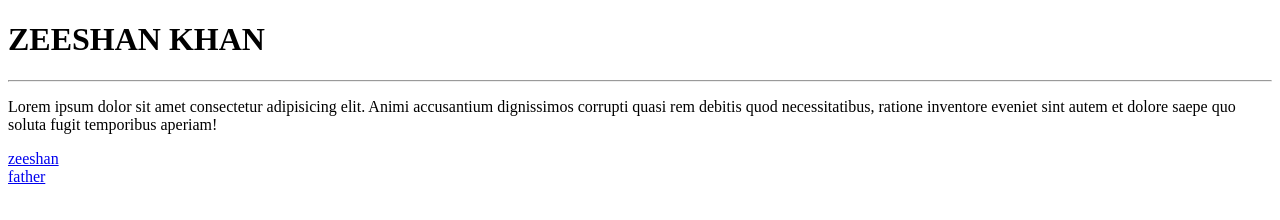
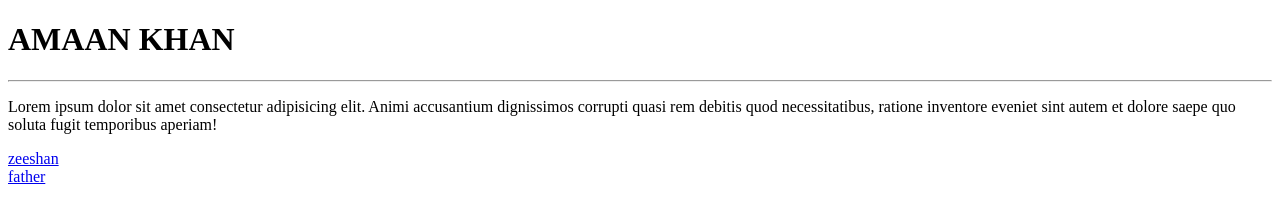
Before and after one commit to ZeeshanKhan4089/assignment.html-june13-2024, a plain HTML site: page Sibblings/brother.html in a window 1280 px wide. Drawn offline with Linux system fonts and the light colour scheme.

Commit message:
Update brother.html

```diff
--- a/Sibblings/brother.html
+++ b/Sibblings/brother.html
@@ -6,7 +6,7 @@
     <title>Brother</title>
 </head>
 <body>
-    <h1>ZEESHAN KHAN</h1>
+    <h1>AMAAN KHAN</h1>
     <hr>
     <p>Lorem ipsum dolor sit amet consectetur adipisicing elit. Animi accusantium dignissimos corrupti quasi rem debitis quod necessitatibus, ratione inventore eveniet sint autem et dolore saepe quo soluta fugit temporibus aperiam!</p>
     <a href="../index.html">zeeshan</a>
```
